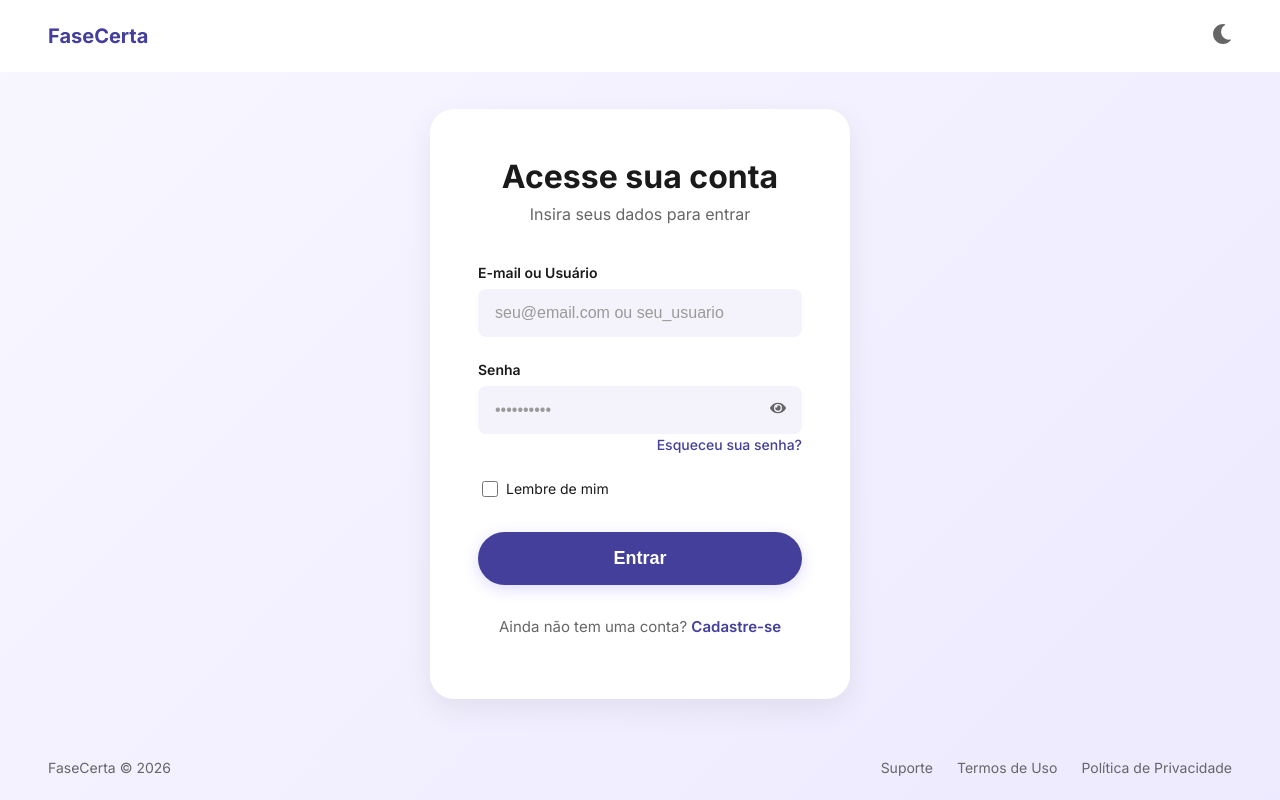
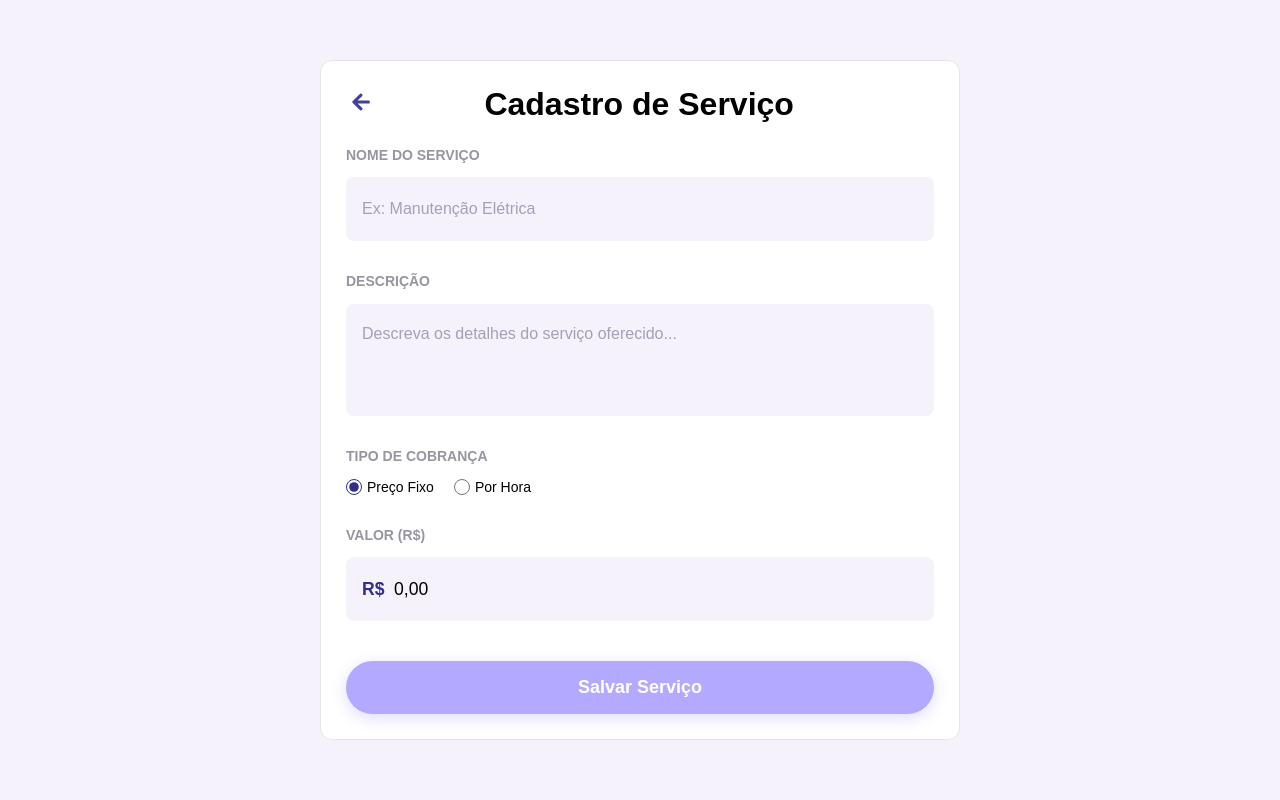
Before and after one commit to CS-PI-2026-FaseCerta/front-end, a React (Create React App) app: page / in a window 1280 px wide. Built offline with nearby package versions, Linux system fonts and the light colour scheme.

Commit message:
feat-chamando-cadastro-no-app

```diff
--- a/src/App.js
+++ b/src/App.js
@@ -1,15 +1,18 @@
 import "./App.css";
 import Login from "./auth/pages/login";
+import CadastroServico from "./auth/pages/cadastroservico";
 import { BrowserRouter, Route, Routes } from "react-router-dom";
 
 function App() {
   return (
     <div className="App">
-      <BrowserRouter>
+      {/* <BrowserRouter>
         <Routes>
           <Route path="/" element={<Login />} />
         </Routes>
-      </BrowserRouter>
+      </BrowserRouter> */}
+
+      <CadastroServico />
     </div>
   );
 }
--- a/src/auth/pages/CadastroServico.jsx
+++ b/src/auth/pages/CadastroServico.jsx
@@ -1,5 +1,5 @@
 import React, { useState } from "react";
-import "./CadastroServico.css";
+import "./cadastroservico.css";
 import { FaArrowLeft } from "react-icons/fa";
 
 export default function CadastroServico() {
```
Also changed, not shown: 1 other file (tests, documents, lock files or other folders).
